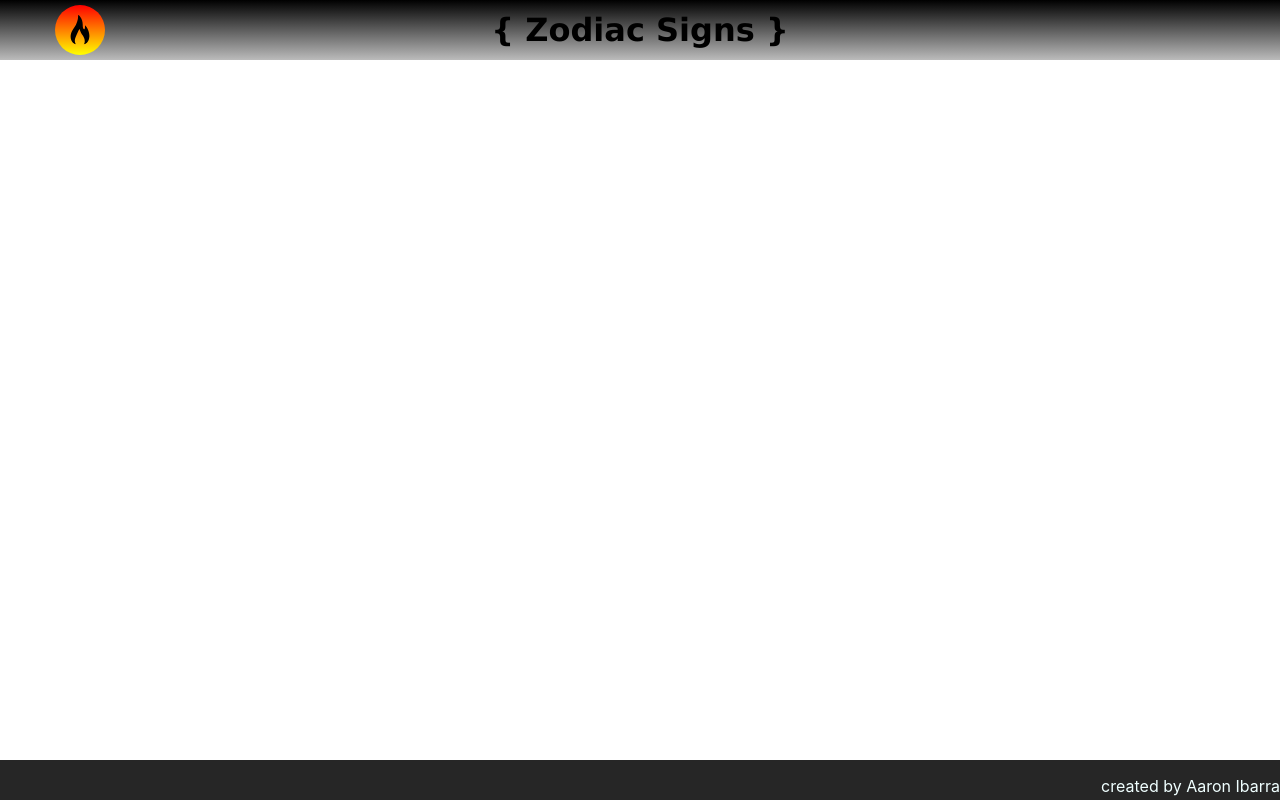
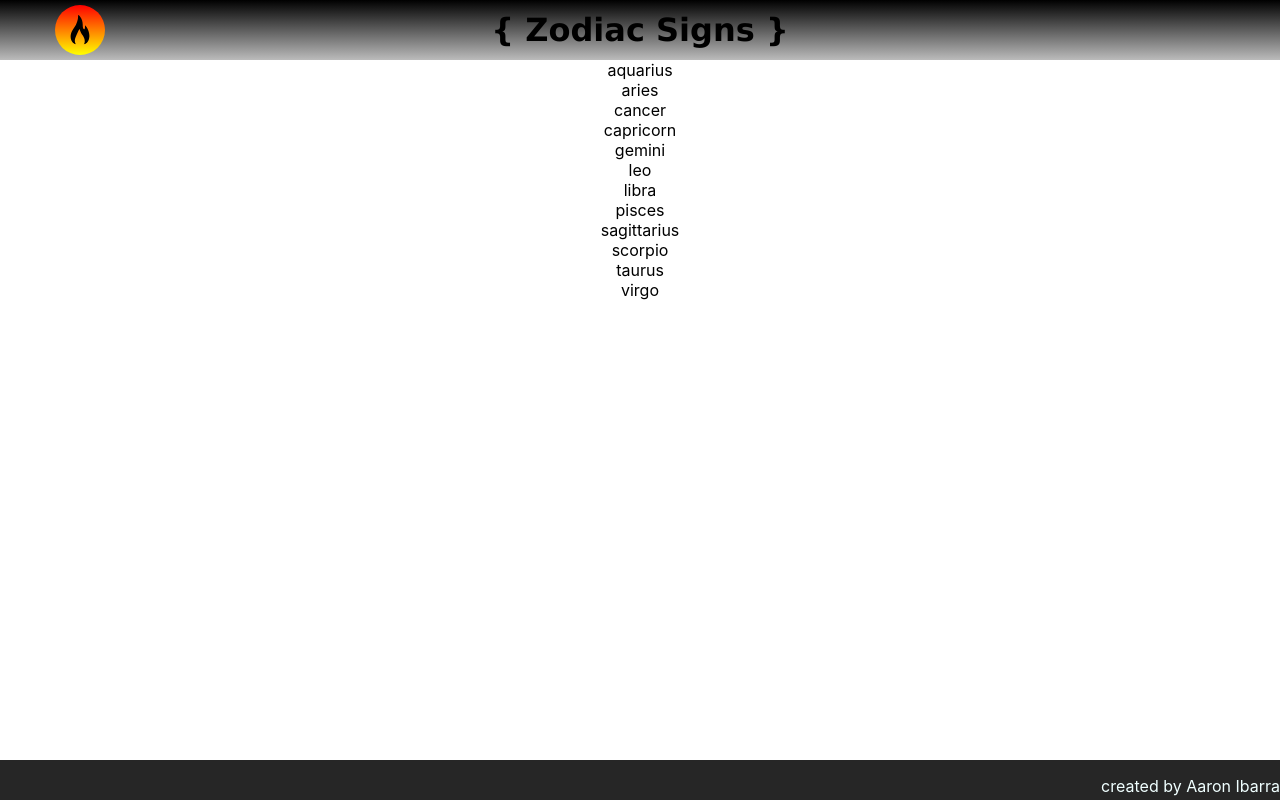
Before and after one commit to Aaron-Ibarra/zodiac-signs-react, a React (Create React App) app: page / in a window 1280 px wide. Built offline with nearby package versions, Linux system fonts and the light colour scheme.

Commit message:
successfully passing data into child component Zodiac

```diff
--- a/src/components/Main/Main.js
+++ b/src/components/Main/Main.js
@@ -1,7 +1,14 @@
 import React from 'react';
 import './Main.css';
 import { zodiac } from '../../data.js';
+import Zodiac from '../Zodiac/Zodiac.js';
 
 export default function Main() {
-  return <></>;
+  return (
+    <main>
+      {zodiac.map((sign) => (
+        <Zodiac key={sign.id} {...sign} />
+      ))}
+    </main>
+  );
 }
--- /dev/null
+++ b/src/components/Zodiac/Zodiac.js
@@ -0,0 +1,6 @@
+import React from 'react';
+import './Zodiac.css';
+
+export default function Zodiac(sign) {
+  return <div>{sign.name}</div>;
+}
```
Also changed, not shown: src/components/Zodiac/Zodiac.css (added), src/components/ZodiacCard/ZodiacCard.js (deleted).
